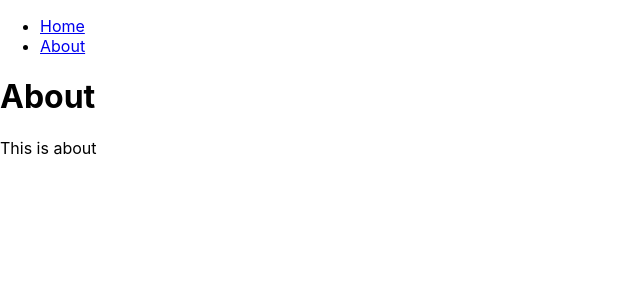
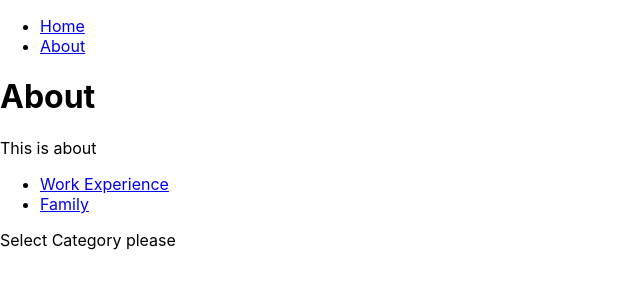
Before and after one commit to goforitrj/router-tutorial, a React (Create React App) app: page /about in a window 1280 px wide. Shown: the top 300 px of the page, without its empty margins (0-640 px from the left). Built offline with nearby package versions, Linux system fonts and the light colour scheme.

Commit message:
Subrouter

```diff
--- a/src/About.js
+++ b/src/About.js
@@ -1,5 +1,7 @@
 import React from 'react';
+import { Route, Link } from 'react-router-dom';
 import qs from 'qs';
+import AboutDetail from './AboutDetail';
 
 const About = ({ location }) => {
     const query = qs.parse(location.search, {
@@ -13,6 +15,22 @@ const About = ({ location }) => {
             <h1>About</h1>
             <p>This is about</p>
             {detail && <p>This is detail information.</p>}
+            <div>
+                <ul>
+                    <li>
+                        <Link to="/about/work">Work Experience</Link>
+                    </li>
+                    <li>
+                        <Link to="/about/family">Family</Link>
+                    </li>
+                </ul>
+            </div>
+            <Route
+                path="/about"
+                exact={true}
+                render={() => <div>Select Category please</div>}
+            />
+            <Route path="/about/:category" component={AboutDetail}></Route>
         </div>
     );
 };
--- /dev/null
+++ b/src/AboutDetail.js
@@ -0,0 +1,8 @@
+import React from 'react';
+
+const AboutDetail = ({ match }) => {
+    const { category } = match.params;
+    return <div>History of my {category}</div>;
+};
+
+export default AboutDetail;
--- a/src/App.js
+++ b/src/App.js
@@ -2,7 +2,7 @@ import React from 'react';
 import { Route, Link } from 'react-router-dom';
 import About from './About';
 import Home from './Home';
-import Profile from './Profile';
+import Profiles from './Profiles';
 
 const App = () => {
     return (
@@ -20,11 +20,11 @@ const App = () => {
             <Route
                 path="/profiles/:username"
                 exact={true}
-                component={Profile}
+                component={Profiles}
             ></Route>
             <Route
                 path="/profiles/:username/:country"
-                component={Profile}
+                component={Profiles}
             ></Route>
         </div>
     );
--- a/src/Profile.js
+++ b/src/Profiles.js
@@ -11,7 +11,7 @@ const profileData = {
     }
 };
 
-const Profile = ({ match }) => {
+const Profiles = ({ match }) => {
     const { username, country } = match.params;
 
     const profile = profileData[username];
@@ -34,4 +34,4 @@ const Profile = ({ match }) => {
     );
 };
 
-export default Profile;
+export default Profiles;
```
